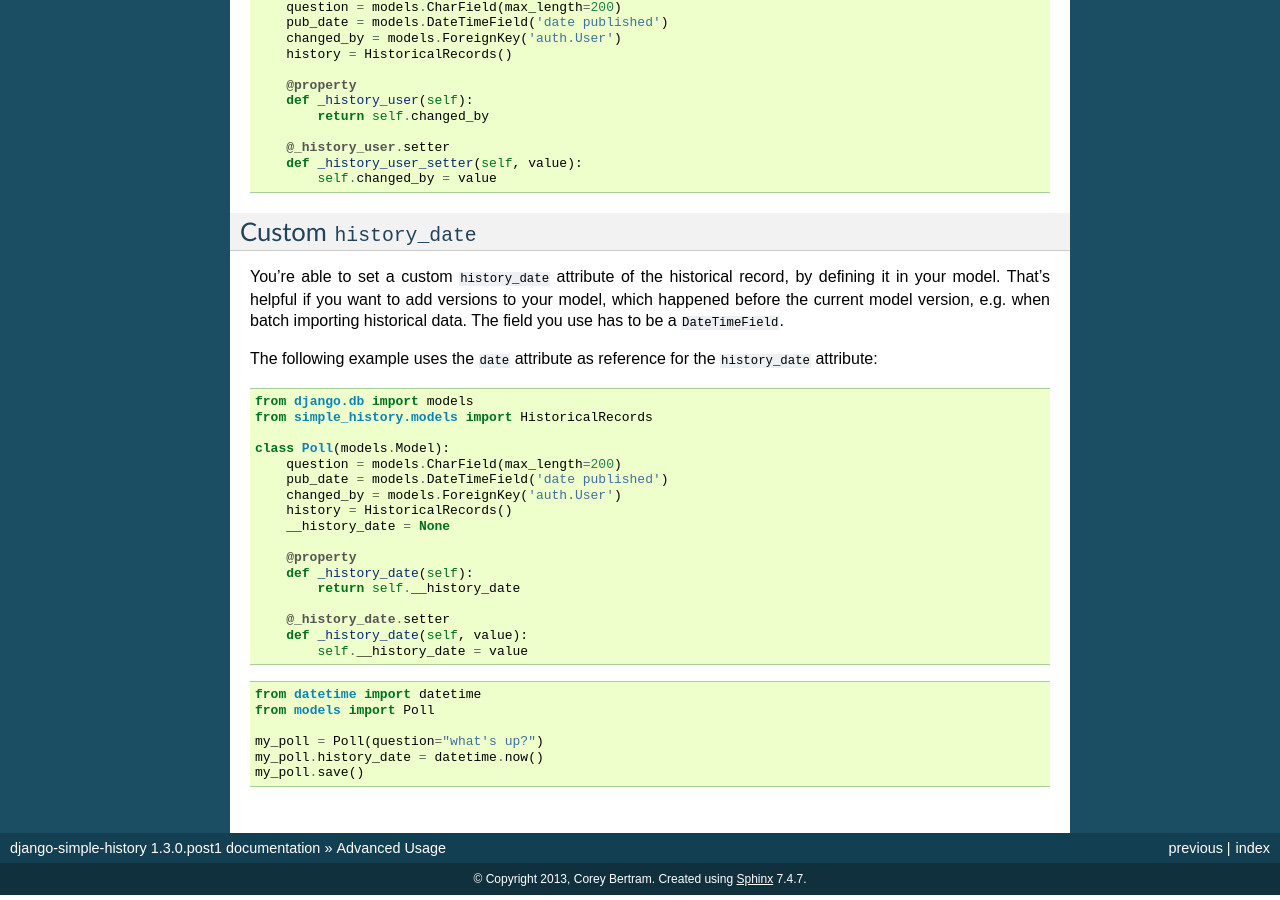
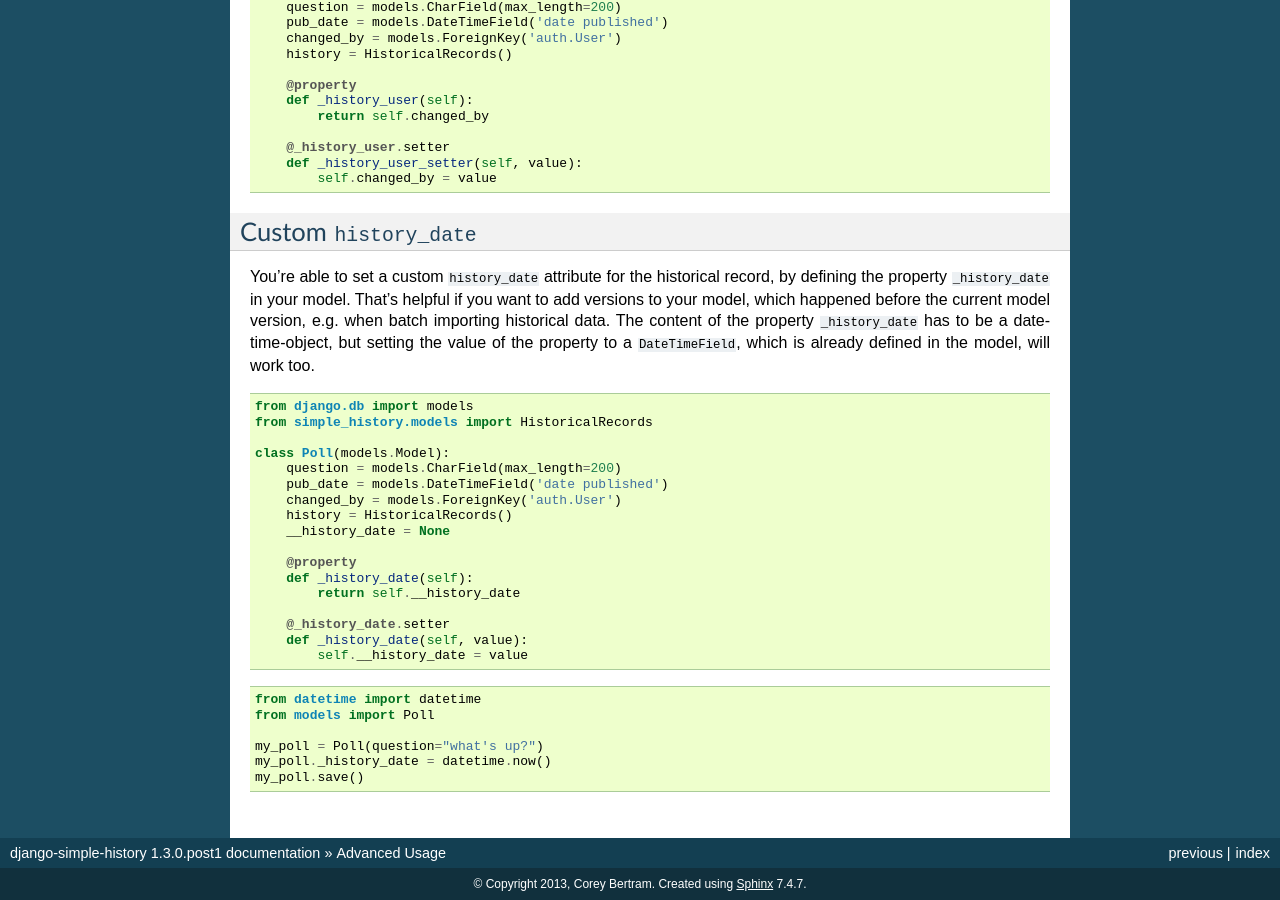
Before and after one commit to jazzband/django-simple-history, a Sphinx documentation site: the page built from docs/advanced.rst, in a window 1280 px wide and 900 px high, scrolled down 1178 px. Built offline with Sphinx 7.4.7, drawn with Linux system fonts in a browser that asks for light colours.

Commit message:
I fixed the example for a custom history_date, as it was refering to my_poll.history_date instead of my_poll._history_date. I also rewrote the documentation to make it better understandable.

```diff
--- a/docs/advanced.rst
+++ b/docs/advanced.rst
@@ -94,14 +94,13 @@
 Custom ``history_date``
 --------------------------------------------------
 
-You're able to set a custom ``history_date`` attribute of the historical
-record, by defining it in your model. That's helpful if you want to add
-versions to your model, which happened before the current model version, e.g.
-when batch importing historical data. The field you use has to be a
-``DateTimeField``.
-
-The following example uses the ``date`` attribute as reference for the
-``history_date`` attribute:
+You're able to set a custom ``history_date`` attribute for the historical
+record, by defining the property ``_history_date`` in your model. That's
+helpful if you want to add versions to your model, which happened before the
+current model version, e.g. when batch importing historical data. The content
+of the property ``_history_date`` has to be a datetime-object, but setting the
+value of the property to a ``DateTimeField``, which is already defined in the
+model, will work too.
 
 .. code-block:: python
 
@@ -129,5 +128,5 @@
        from models import Poll
 
        my_poll = Poll(question="what's up?")
-       my_poll.history_date = datetime.now()
+       my_poll._history_date = datetime.now()
        my_poll.save()
```
